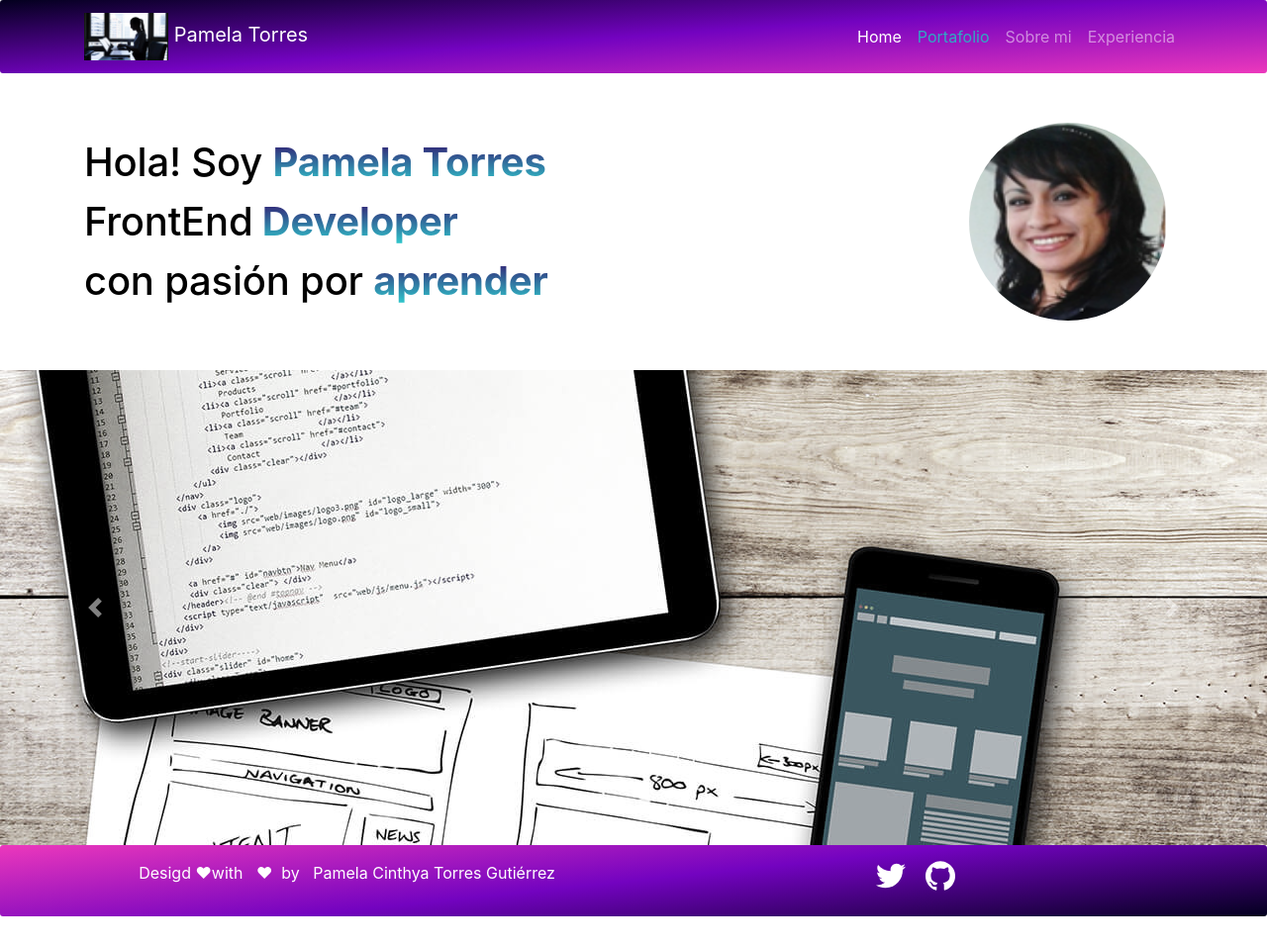
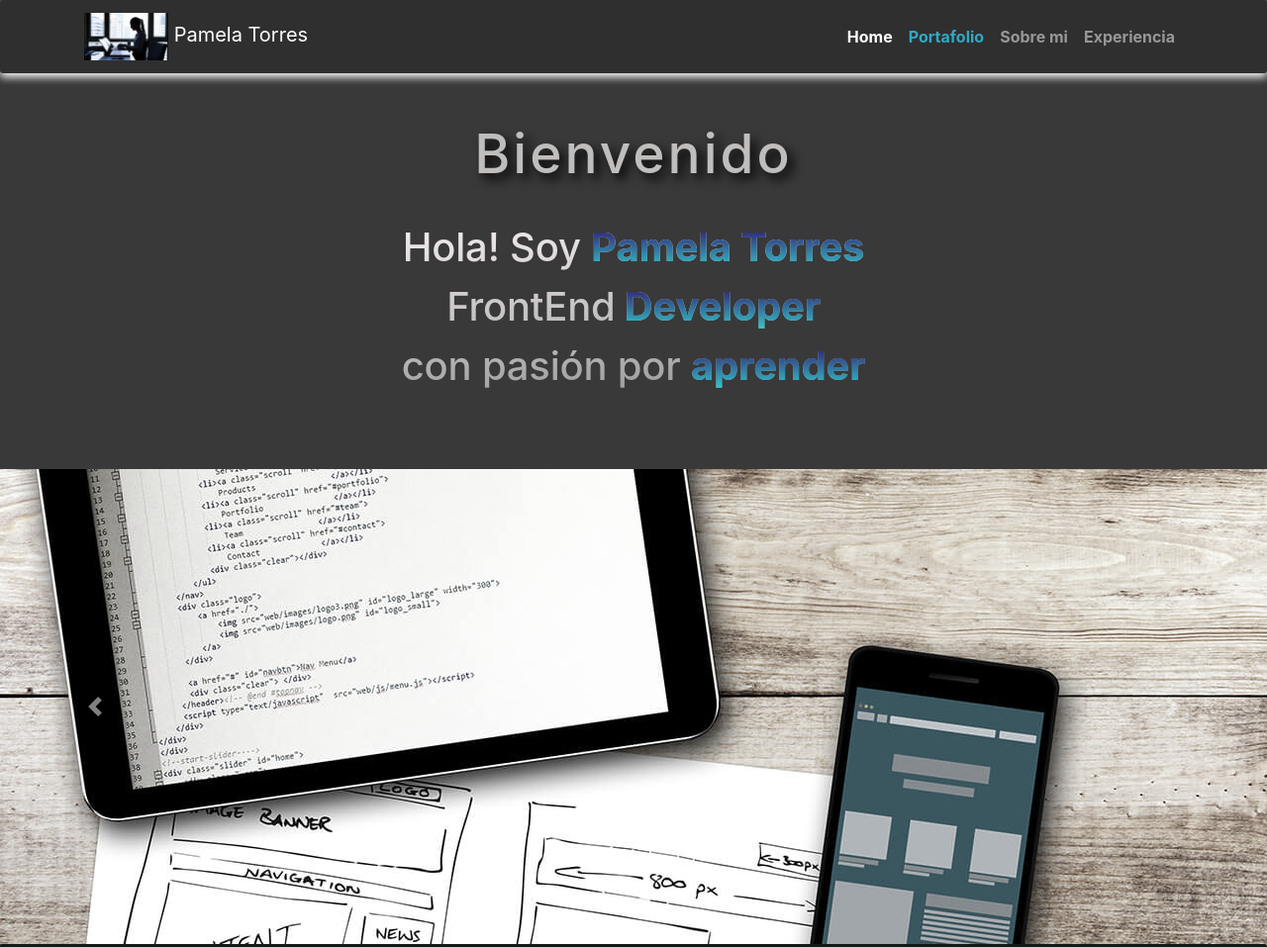
Before and after one commit to Pamela-C-Torres-Gtz/Portafolio, a plain HTML site: page src/index.html in a window 1280 px wide. Shown: the top 957 px of the page at 99% size. Before the commit the page ends 926 px from the top, so only its background shows below. Drawn offline with nearby package versions, Linux system fonts and the light colour scheme.

Commit message:
Re-estructuracion de codigo, y actualización de estilos

```diff
--- a/src/css/index.css
+++ b/src/css/index.css
@@ -1,22 +1,69 @@
+.body {
+    background-color: #393939;
+}
+
 .text-pamela {
-
     color: #31a8c4 !important;
 }
 
 #header {
     color: white;
+
 }
 #header img {
     width: 85px;
 }
 
 .navbar{
-    background: rgb(3,0,30);
-    background: linear-gradient(176deg, rgba(3,0,30,1) 0%, rgba(115,3,192,1) 50%, rgba(236,56,188,1) 100%);
+    background-color: #2f2f2f;
     box-shadow: 0 4px 8px 0 rgba(255, 254, 254, 0.993);
     border-radius: 3px;
     height: 100%;
+    color:white;
 }
+
+.nav-item {
+    font-weight: bold;
+}
+
+.hero {
+    height: 400px;
+    /*display: flex;*/
+    text-align: center;
+    /*justify-content: space-between;*/
+    color: #bfbebd;
+}
+
+h1 {
+    font-size: 55px;
+    letter-spacing: 3px;
+    text-shadow:black 0.1em 0.1em 0.2em;
+}
+
+h2 {
+    font-size: 40px;
+    line-height: 1.5;
+    letter-spacing: -.2px;
+    background: rgb(140,140,140);
+    background: linear-gradient(356deg, rgba(140,140,140,1) 0%, rgba(255,249,251,1) 100%);
+    -webkit-background-clip: text;
+    -webkit-text-fill-color: transparent;
+    margin: 0;
+}
+
+h2 strong{
+    background: -webkit-linear-gradient(14deg, rgba(49,168,196,1) 3%, rgba(1,19,23,1) 81%);
+    background: linear-gradient(to top, #30cfd0 0%, #330867 100%);
+    -webkit-background-clip: text;
+    -webkit-text-fill-color: transparent;
+}
+
+/*.hero-image{
+    border-radius: 70%;
+    margin-right: 1rem;
+    width: 200px;
+    height: 200px;
+}*/
 
 #main .carousel-inner img {
     max-height: 60vh;
@@ -39,51 +86,14 @@
     color: black;
 }*/
 
-.hero {
-    height: 300px;
-    display: flex;
-    align-items: center;
-    justify-content: space-between;
-
-
-}
-
-.container {
-    width: 1200px;
-    margin: 0 auto;
-    display: inherit;
-    justify-content: inherit;
-    align-items: inherit;
-    height: inherit;
-    flex-wrap: inherit;
-}
-
-h1 {
-    font-size: 40px;
-    line-height: 1.5;
-    letter-spacing: -.2px;
-    color:black;
-    margin: 0;
-    text-shadow: 0 4px 8px 0 rgba(49,168,196,1);
-}
-
-h1 strong{
-    background: -webkit-linear-gradient(14deg, rgba(49,168,196,1) 3%, rgba(1,19,23,1) 81%);
-    background: linear-gradient(to top, #30cfd0 0%, #330867 100%);
-    -webkit-background-clip: text;
-    -webkit-text-fill-color: transparent;
-}
-
-.hero-image{
-    border-radius: 70%;
-    margin-right: 1rem;
-    width: 200px;
-    height: 200px;
+.d-block {
+    max-height: inherit;
+    max-width:  inherit;
+    align-content: center;
 }
 
 #footer{
-    background: rgb(3,0,30);
-    background: linear-gradient(354deg, rgba(3,0,30,1) 0%, rgba(115,3,192,1) 50%, rgba(236,56,188,1) 100%);
+    background-color: #131915;
     box-shadow: 6px 0  8px 0 rgba(255, 254, 254, 0.993);
     border-radius: 3px;
     height: 35%;
--- a/src/index.html
+++ b/src/index.html
@@ -20,7 +20,7 @@
     <link rel="stylesheet" href="./css/index.css" />
   </head>
 
-  <body>
+  <body class="body">
     <!--Header con bootstrap-->
     <nav id="header" class="navbar navbar-expand-lg navbar-dark">
       <div class="container">
@@ -50,14 +50,15 @@
     </nav>
     <!--/Header-->
 
-    <section id="sobremi" class="hero">
+    <section id="sobremi" class="hero"><br/><br/>
+        <h1>Bienvenido</h1> <br/>
       <div class="container">
-        <h1>
+        <h2>
           Hola! Soy <strong>Pamela Torres</strong> <br />
           FrontEnd<strong> Developer <br /> </strong> con pasión por
           <strong>aprender</strong>
-        </h1>
-        <img class="hero-image" src="img/pame_perfil.png" width="500" height="300" alt="imagen principal del sitio" />
+        </h2>
+        <!--<img class="hero-image" src="img/pame_perfil.png" width="500" height="300" alt="imagen principal del sitio" />-->
       </div>
     </section>
 
```
